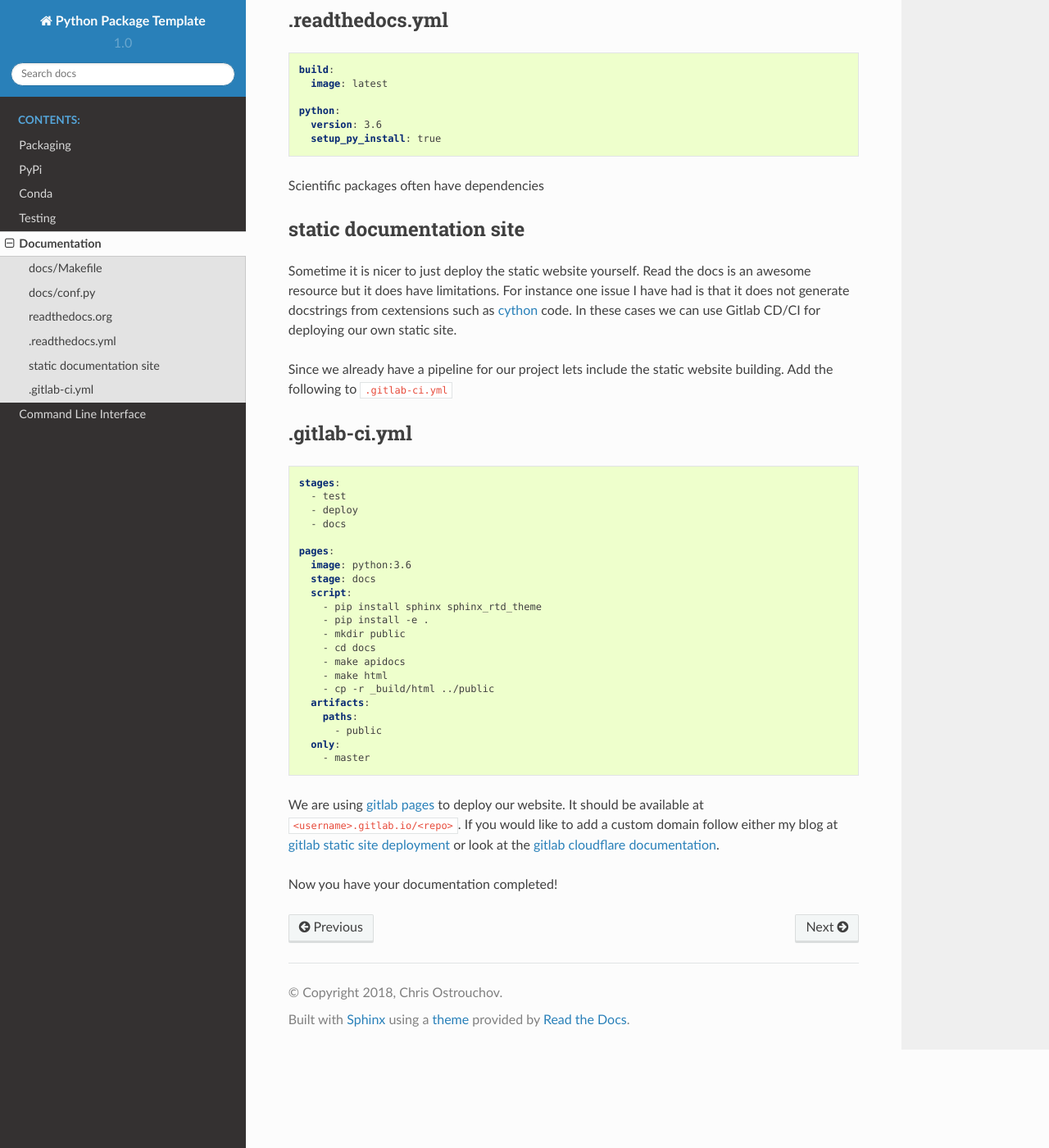
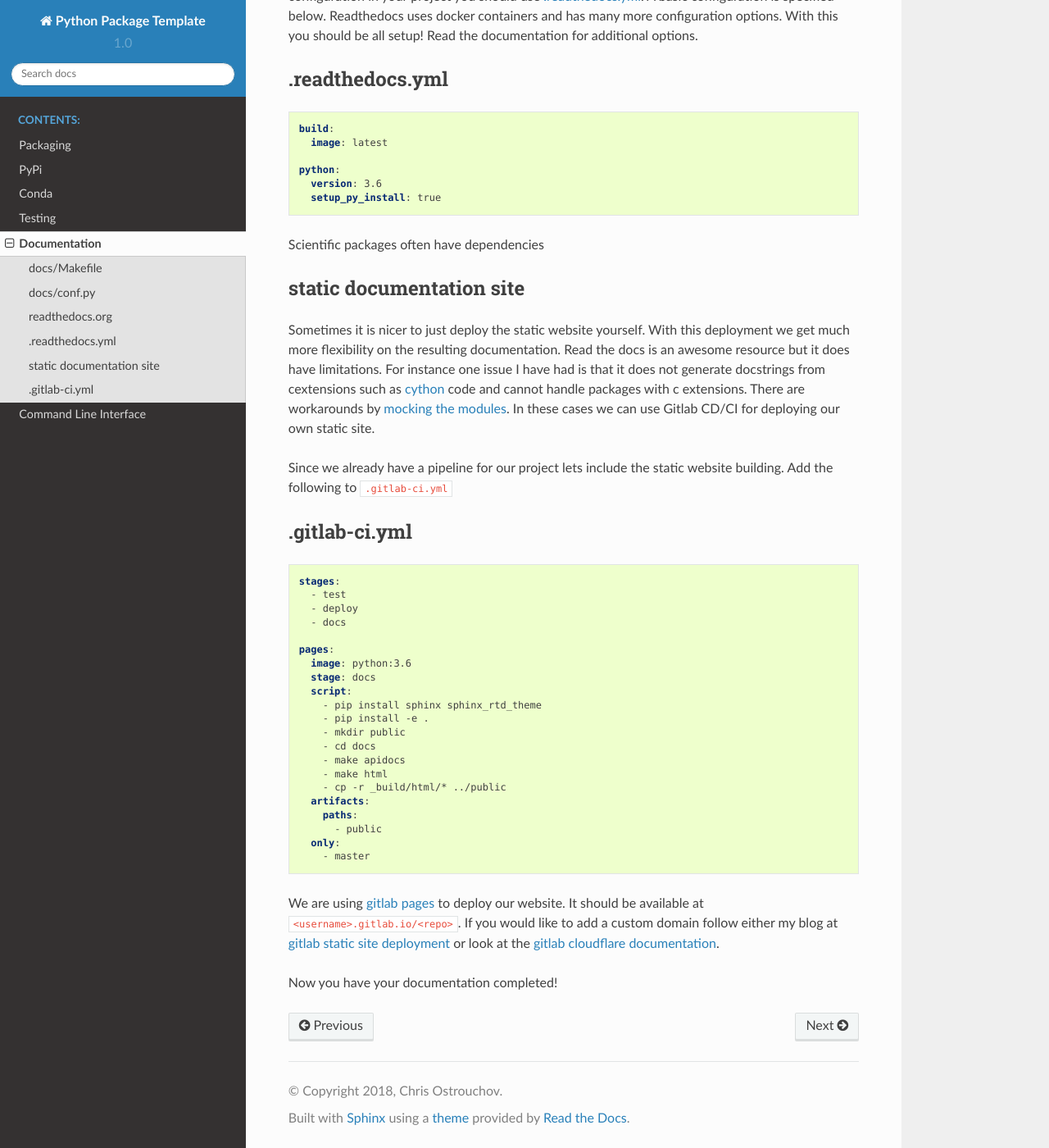
Before and after one commit to dazza-codes/aio-aws, a Sphinx documentation site: the page built from docs/documentation.rst, in a window 1280 px wide and 1400 px high, scrolled down 2770 px. Shown: the whole window at 82% size. Built offline with Sphinx 7.4.7 and the Read the Docs theme 2.0.0, drawn with Linux system fonts in a browser that asks for light colours; some of the changed text lies outside the part shown.

Commit message:
Adding documentation on getting static site working

```diff
--- a/docs/documentation.rst
+++ b/docs/documentation.rst
@@ -42,6 +42,8 @@
 docs/Makefile
 -------------
 
+Add to the makefile the following lines.
+
 .. code-block:: shell
 
    apidocs:
@@ -55,10 +57,11 @@
    html_theme = 'sphinx_rtd_theme'
    ...
 
-The default sphinx apidoc is tedious and I recommend using `sphinx
-napoleon docstrings
-<http://www.sphinx-doc.org/en/stable/ext/napoleon.html>`_. In order to
-use napoleon the extension needs to be added.
+The default sphinx apidoc is tedious and verbose. I recommend using
+`sphinx napoleon docstrings
+<http://www.sphinx-doc.org/en/stable/ext/napoleon.html>`_ which has
+been standardized by google and numpy. In order to use napoleon the
+extension needs to be added.
 
 ------------
 docs/conf.py
@@ -185,11 +188,15 @@
 static documentation site
 -------------------------
 
-Sometime it is nicer to just deploy the static website yourself. Read
-the docs is an awesome resource but it does have limitations. For
-instance one issue I have had is that it does not generate docstrings
-from cextensions such as `cython <http://cython.org/>`_ code. In these
-cases we can use Gitlab CD/CI for deploying our own static site.
+Sometimes it is nicer to just deploy the static website yourself. With
+this deployment we get much more flexibility on the resulting
+documentation. Read the docs is an awesome resource but it does have
+limitations. For instance one issue I have had is that it does not
+generate docstrings from cextensions such as `cython
+<http://cython.org/>`_ code and cannot handle packages with c
+extensions. There are workarounds by `mocking the modules
+<https://docs.readthedocs.io/en/latest/faq.html#i-get-import-errors-on-libraries-that-depend-on-c-modules>`_. In
+these cases we can use Gitlab CD/CI for deploying our own static site.
 
 Since we already have a pipeline for our project lets include the
 static website building. Add the following to ``.gitlab-ci.yml``
@@ -215,7 +222,7 @@
        - cd docs
        - make apidocs
        - make html
-       - cp -r _build/html ../public
+       - cp -r _build/html/* ../public
      artifacts:
        paths:
          - public
```
Also changed, not shown: .gitlab-ci.yml.
